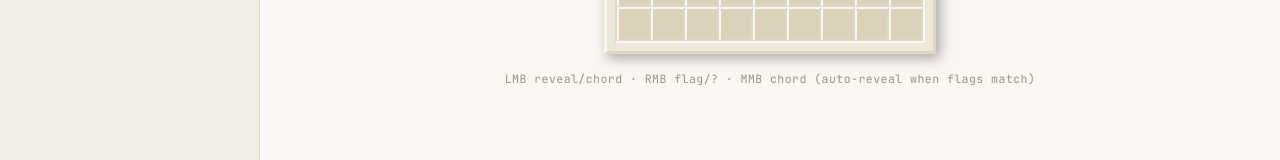
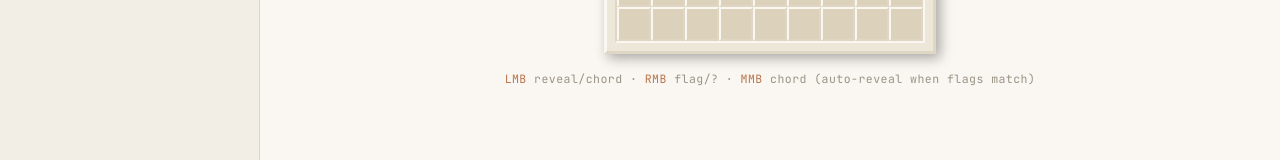
Before and after one commit to Chr1stian-Th/portfolio_website, a React (Vite) app: page / in a window 1280 px wide. Both pictures are taken after a click on the button "Minesweeper.jsx". Shown: the part 514-674 px from the top of the page. Built offline with nearby package versions, Linux system fonts and the light colour scheme.

Commit message:
added minor highlighting and changed the readme subsite

```diff
--- a/src/content/entries/minesweeper.jsx
+++ b/src/content/entries/minesweeper.jsx
@@ -564,8 +564,9 @@ function MinesweeperPage({ lang, theme, accent }) {
         userSelect: "none",
         letterSpacing: "0.04em",
       }}>
-        LMB reveal/chord · RMB flag/? · MMB chord (auto-reveal when flags match)
-      </div>
+      <span style={{ color: accentColor }}>LMB</span> reveal/chord ·{' '}
+      <span style={{ color: accentColor }}>RMB</span> flag/? ·{' '}
+      <span style={{ color: accentColor }}>MMB</span> chord (auto-reveal when flags match)      </div>
     </div>
   );
 }
--- a/src/i18n/translations.js
+++ b/src/i18n/translations.js
@@ -32,7 +32,7 @@ export const i18n = {
     quickFacts:      'Quick facts',
     structure:       'Structure',
     aboutThisSite:   'About this site',
-    readmeIntro:     'An overview of everything in this site. The list below is generated automatically from the file tree. Once a page is added it shows up here.',
+    readmeIntro:     'An overview of everything in this site. The list below is generated automatically from the file tree. Once a page is added it shows up here. **Hint**: Check out CLI to learn more about my skills and have some fun!',
     readmeAbout:     'This is a personal portfolio styled like an IDE. Open files from the sidebar. They appear as tabs you can drag around or close. Toggle light / dark and switch language under Settings.',
     aboutLine:       'Personal site • Built with React and TailwindCSS',
     githubTip:       'Open GitHub',
@@ -65,7 +65,7 @@ export const i18n = {
     quickFacts:      'Auf einen Blick',
     structure:       'Struktur',
     aboutThisSite:   'Über diese Seite',
-    readmeIntro:     'Ein Überblick über alles, was auf dieser Seite zu finden ist. Die Liste unten wird automatisch aus dem Dateibaum erzeugt. Neue Seiten erscheinen hier von selbst wenn etwas hinzugefügt wird.',
+    readmeIntro:     'Ein Überblick über alles, was auf dieser Seite zu finden ist. Die Liste unten wird automatisch aus dem Dateibaum erzeugt. Neue Seiten erscheinen hier von selbst wenn etwas hinzugefügt wird. **Tipp**: CLI abchecken um mehr über meine Skills zu erfahren und einfach ein bisschen rumzuspielen!',
     readmeAbout:     'Eine persönliche Portfolio-Seite im Stil einer IDE. Öffne Dateien links. Sie erscheinen als Tabs, die du verschieben oder schließen kannst. Hell / Dunkel und Sprache wechselst du unter Einstellungen.',
     aboutLine:       'Persönliche Seite • Gebaut mit React und TailwindCSS',
     githubTip:       'GitHub öffnen',
```
